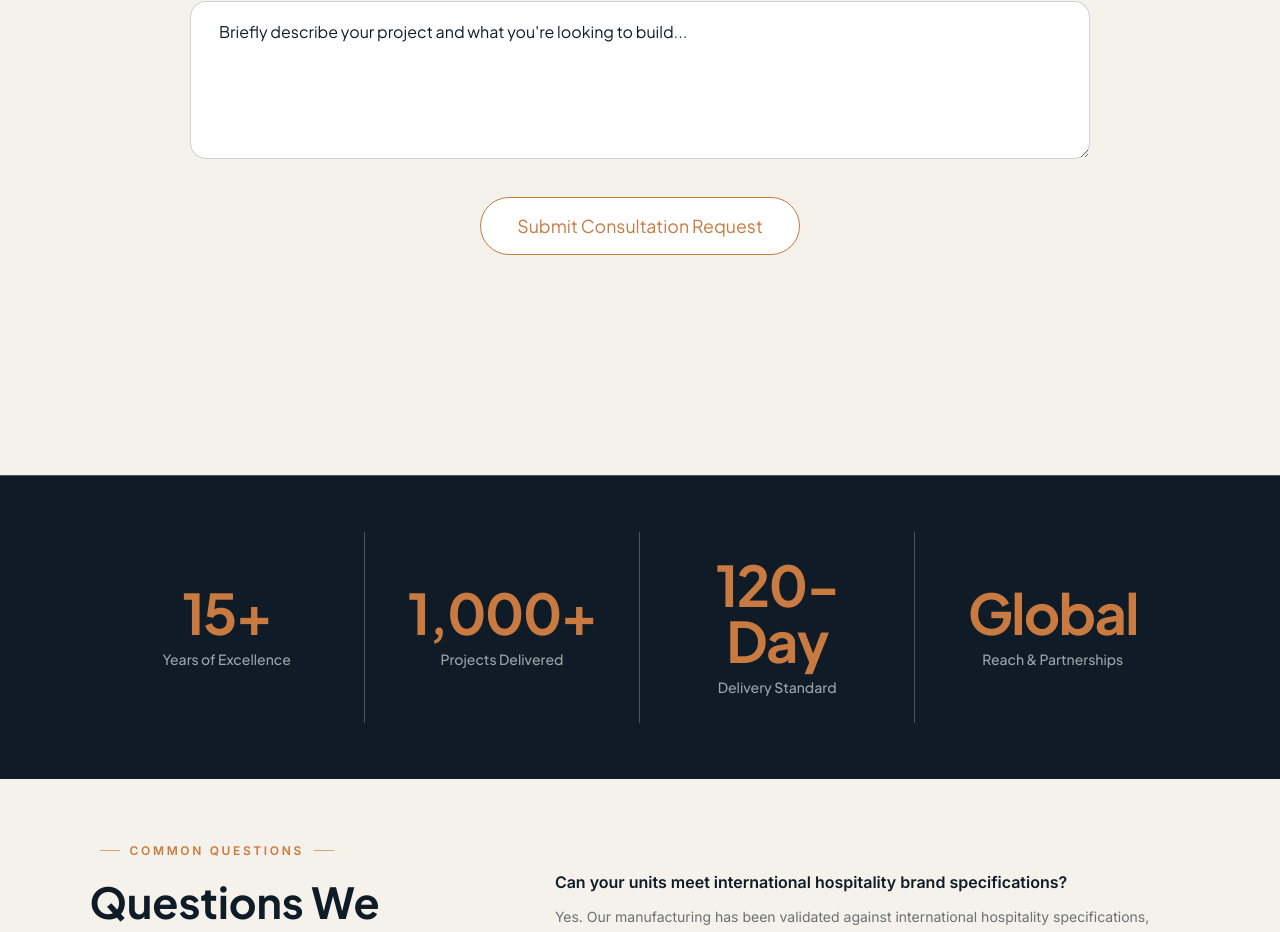
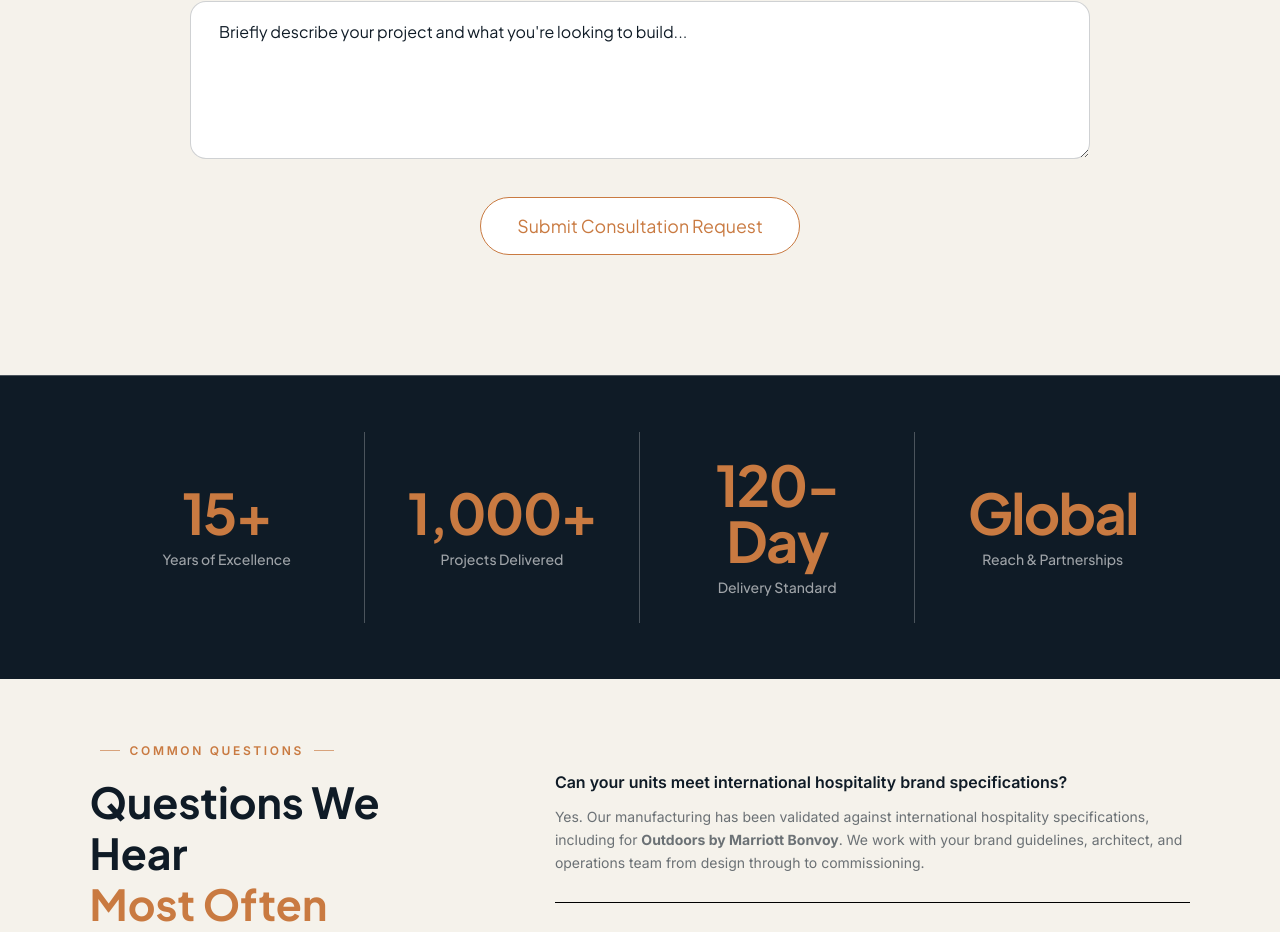
Before and after one commit to saharshcabins/saharshweb, a Next.js app: page / in a window 1280 px wide. Shown: the part 7631-8563 px from the top of the page. Built offline with nearby package versions, Linux system fonts and the light colour scheme.

Commit message:
Remove excessive padding below submit button
The submitButtonContainer had padding-bottom: 100px which created too much white space between the form and the footer. Removed it for a cleaner, more professional layout.

```diff
--- a/src/components/layout/GetInTouch.module.css
+++ b/src/components/layout/GetInTouch.module.css
@@ -203,13 +203,6 @@
   align-items: center;
   margin-top: 32px;
   gap: 12px;
-  padding-bottom: 100px;
-}
-
-@media (max-width: 768px) {
-  .submitButtonContainer {
-    padding-bottom: 0;
-  }
 }
 
 /* ──────────────────────────────────────────────────────────────────────────── */
```
Also changed, not shown: .claude/launch.json.
